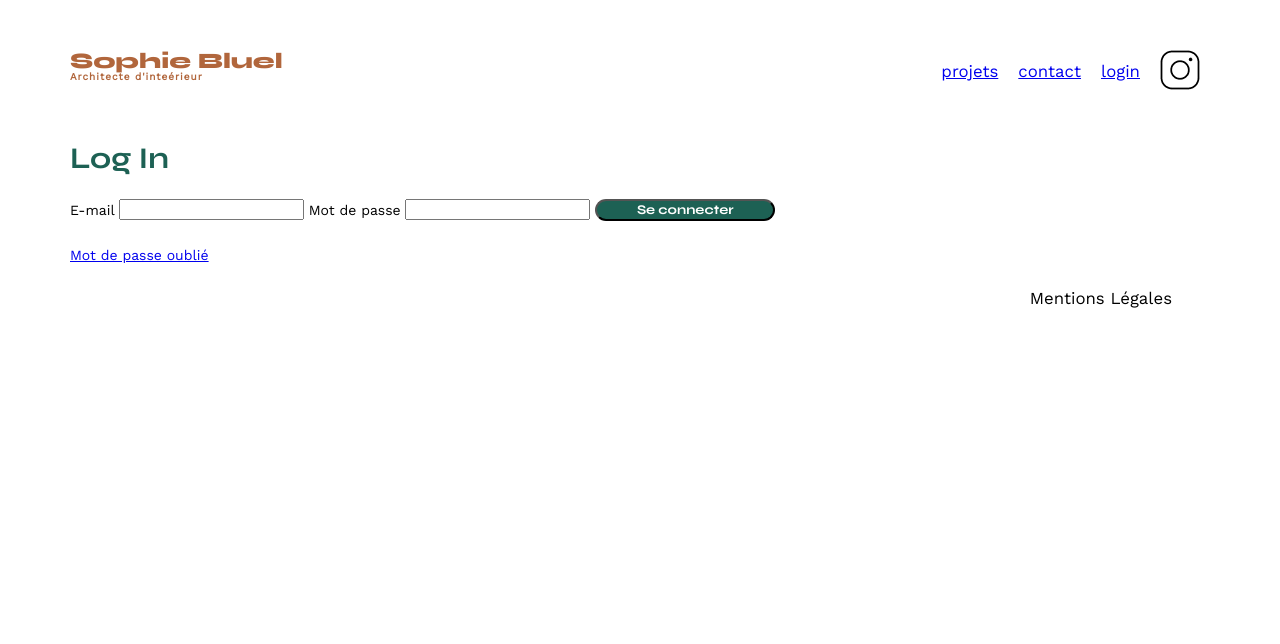
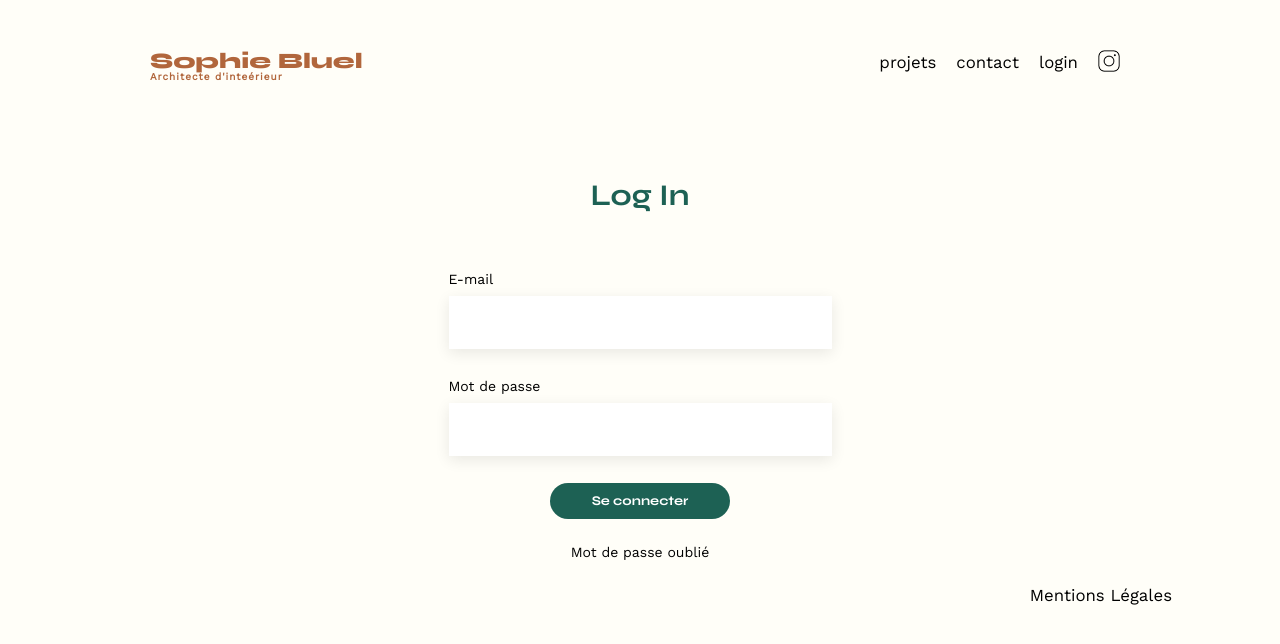
Before and after one commit to Zatayi/P6-Sophie-Bluel, a plain HTML site: page FrontEnd/login.html in a window 1280 px wide. Drawn offline with nearby package versions, Linux system fonts and the light colour scheme.

Commit message:
add login js

```diff
--- a/FrontEnd/assets/style.css
+++ b/FrontEnd/assets/style.css
@@ -30,6 +30,17 @@ footer, header, hgroup, menu, nav, section {
 }
 body {
 	line-height: 1;
+}
+.logbody{
+	background-color: #FFFEF8;
+}
+.logbody header{
+	margin-left: 80px;
+	margin-right: 80px;
+}
+a{
+	color: black;
+	text-decoration: none;
 }
 ol, ul {
 	list-style: none;
@@ -91,10 +102,15 @@ nav ul {
 
 }
 nav li {
+
 	padding: 0 10px;
 	font-size: 1.2em;
 }
 
+nav li img {
+	height:22px;
+
+}
 li:hover {
 	color: #B1663C;
 }
@@ -206,8 +222,21 @@ margin: auto;
 .login{
 	display: flex;
 	flex-direction: column;
+	align-items: center;
 }
-
+.login h2{
+	margin-bottom: 2rem;
+	margin-top: 3rem;
+}
+.form{
+	display: flex;
+	flex-direction: column;
+}
+.form label{
+	display: flex;
+	justify-content: flex-start;
+	margin-top: 30px;
+}
 input[type="submit"]{
 	font-family: 'Syne';
 	font-weight: 700;
@@ -215,8 +244,26 @@ input[type="submit"]{
 	background-color: #1D6154;
 	margin : 2em auto ;
 	width: 180px;
+	height: 36px;
+	border:none;
 	text-align: center;
 	border-radius: 60px ;
+}
+
+#email {
+	margin-top: 10px;
+	border: none;
+	height: 51px;
+	width: 379px;
+	box-shadow: 0px 4px 14px rgba(0, 0, 0, 0.09);
+}
+
+#password {
+	margin-top: 10px;
+	border: none;
+	height: 51px;
+	width: 379px;
+	box-shadow: 0px 4px 14px rgba(0, 0, 0, 0.09);
 }
 
 footer nav ul {
--- a/FrontEnd/login.html
+++ b/FrontEnd/login.html
@@ -13,7 +13,7 @@
 	<link rel="stylesheet" href="./assets/style.css">
 </head>
 
-<body>
+<body class="logbody">
     <header>
         <h1>Sophie Bluel <span>Architecte d'inteérieur</span></h1>
         <nav>
@@ -28,7 +28,7 @@
 
     <main class="login">
             <h2>Log In</h2>
-            <form class="form-login" method="post">
+            <form class="form" method="post">
                 <label for="email">E-mail</label>
                 <input id="email" type="email" name="email" required/>
                 <label for="pass">Mot de passe</label>
@@ -47,5 +47,5 @@
     </footer>
 
 
-    </body>
-    </html>
+</body>
+</html>
--- /dev/null
+++ b/scripts/login.js
@@ -0,0 +1,4 @@
+const email = document.querySelector("form #email")
+const password = document.querySelector("form #password")
+
+console.log(email, password)
```
Also changed, not shown: FrontEnd/index.html (+2 -5 lines), scripts/index.js (+9 -6 lines).
